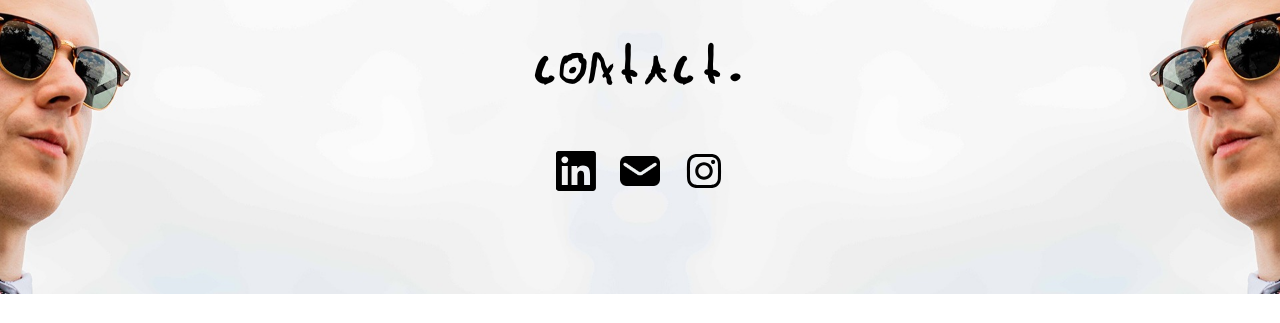
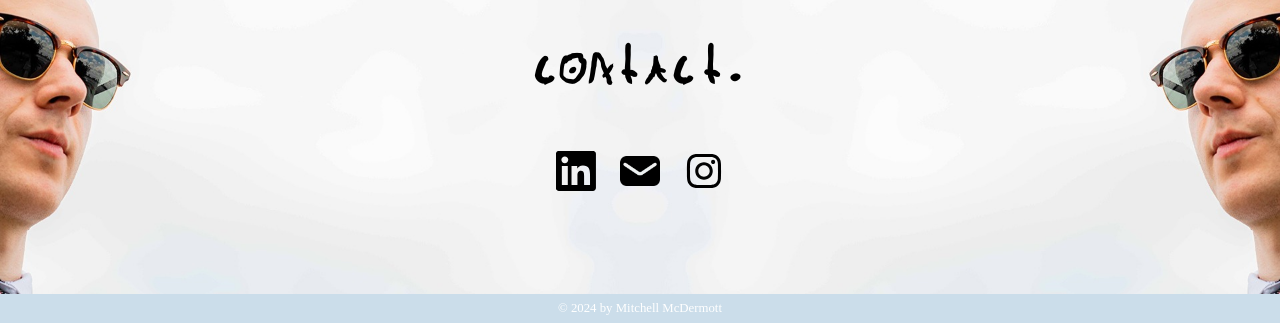
Before and after one commit to mmcdermott1/MitchellMcDermottSoundWebsite, a website: page index.html in a window 1280 px wide. Shown: the part 5720-6043 px from the top of the page. Before the commit the page ends 6014 px from the top, so only its background shows below. Drawn offline with Linux system fonts and the light colour scheme; a web font is replaced by a local one.

Commit message:
add footer

```diff
--- a/index.html
+++ b/index.html
@@ -1,5 +1,4 @@
 <!-- TODO:
-* setup contact section
 * add simple footer
 * implement paralax scrolling for backgrounds
 * improve music for film section
@@ -248,8 +247,10 @@
             <!-- <a href="https://www.tiktok.com/@thehellclubmusic" target="_blank"><img src="images/icon-tiktok.svg" alt="TikTok"></a> -->
         </div>
     </section>
-
     <script src="script.js"></script>
+    <footer class="site-footer">
+        © 2024 by Mitchell McDermott
+    </footer>
 </body>
 
 </html>
--- a/style.css
+++ b/style.css
@@ -374,3 +374,15 @@ section {
 .social-links a:hover img {
     transform: scale(1.1); /* Slight zoom effect on hover */
 }
+
+.site-footer
+{
+    background-color: #cbddea;
+    color: white;
+    text-align: center;
+    padding: 7px 0;
+    font-size: 0.8em;
+    position: relative;
+    bottom: 0;
+    width: 100%;
+    }
```
